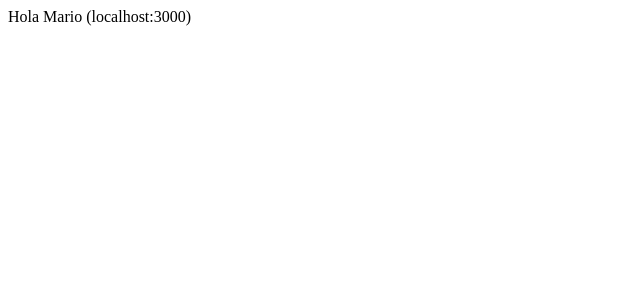
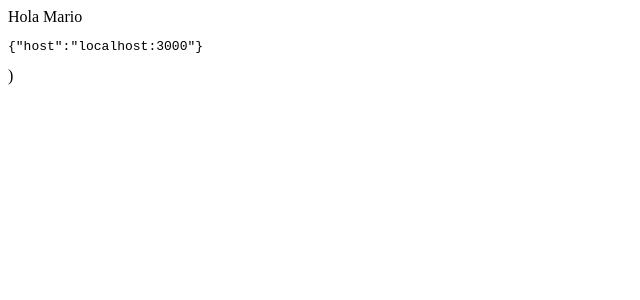
Before and after one commit to insxne/next-amplified, a Next.js app: page / in a window 1280 px wide. Shown: the top 300 px of the page, without its empty margins (0-640 px from the left). Built offline with nearby package versions, Linux system fonts and the light colour scheme.

Commit message:
test show headers

```diff
--- a/pages/index.js
+++ b/pages/index.js
@@ -1,9 +1,14 @@
 function Home({ name, host }) {
-  return <>Hola {name} ({host})</>
+  return (
+    <>
+      <div>Hola {name}</div>
+      <pre>{host}</pre>)
+    </>
+  )
 }
 
 export async function getServerSideProps(context) {
-  const hostname = context.req.headers.host
+  const hostname = JSON.stringify(context.req.headers)
 
   return {
     props: { name: 'Mario', host: hostname }
```
